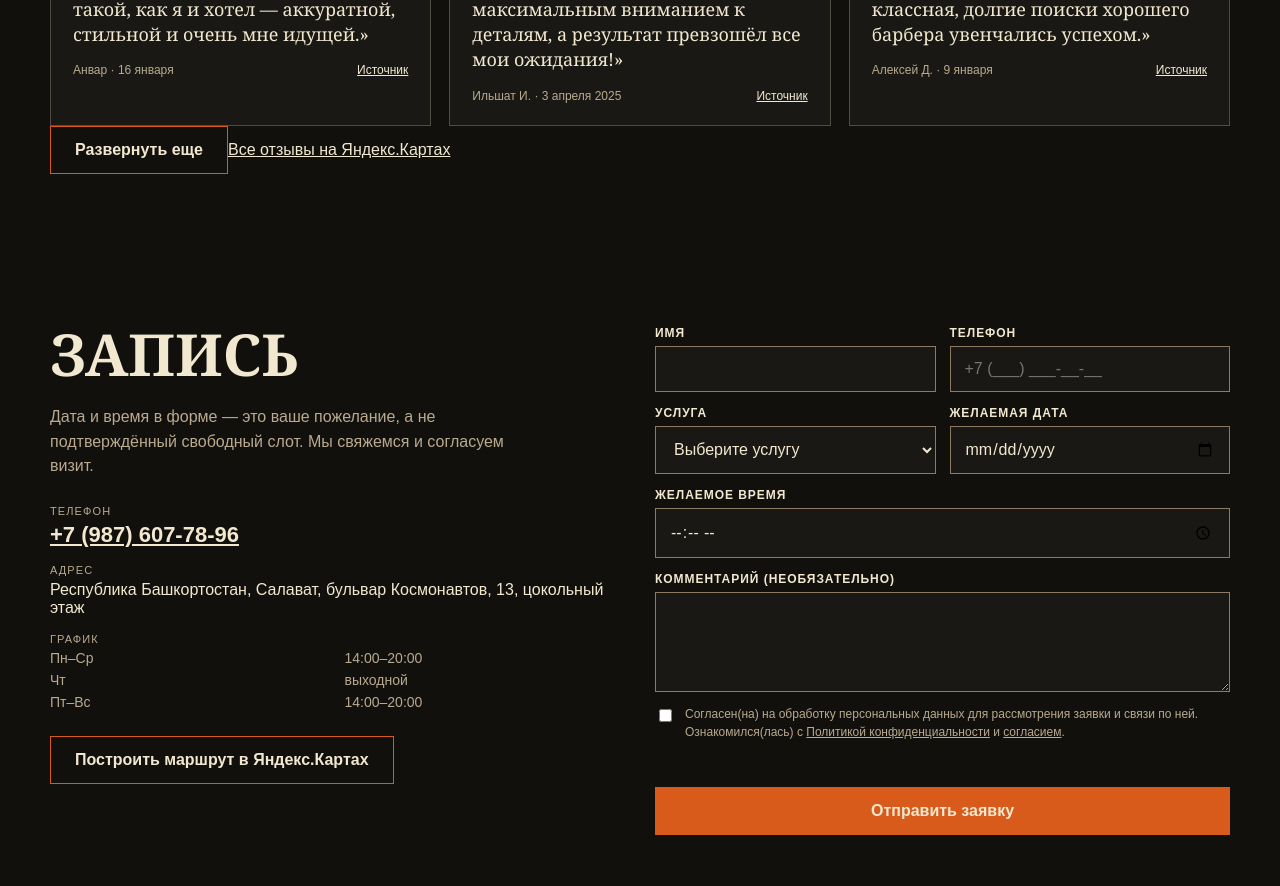
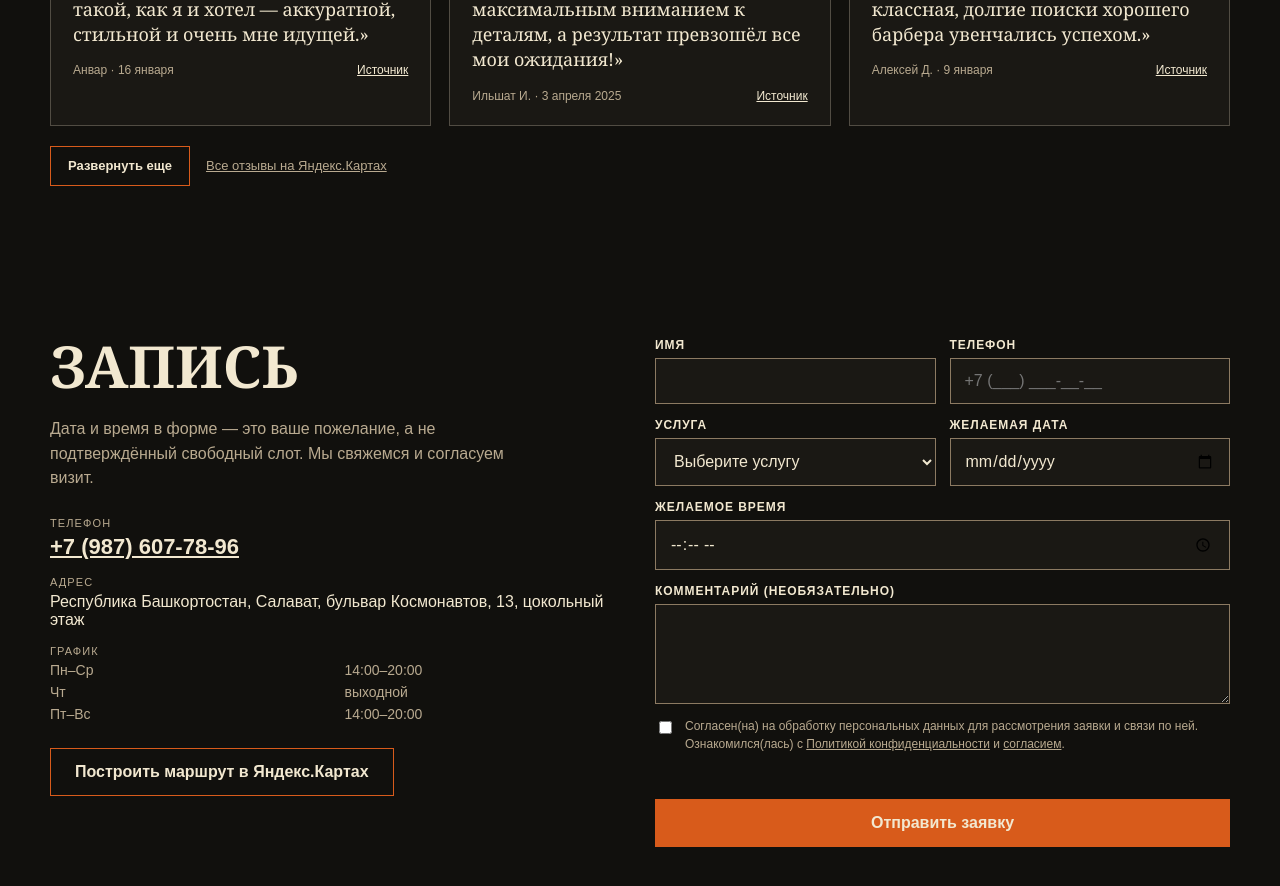
Before and after one commit to ezixxxgame-cmyk/b-b, a Next.js app: page / in a window 1280 px wide. Shown: the part 3320-4206 px from the top of the page. Built offline with nearby package versions, Linux system fonts and the light colour scheme.

Commit message:
Update reviews and favicon

```diff
--- a/app/globals.css
+++ b/app/globals.css
@@ -71,7 +71,9 @@ button { cursor: pointer; }
 .review blockquote { margin: 16px 0; font: 18px/1.4 Georgia, serif; }
 .review footer { display: flex; justify-content: space-between; gap: 8px; color: var(--muted); font-size: 12px; }
 .review a { color: var(--paper); }
-.reviews-link { margin-top: 20px; }
+.reviews-actions { display: flex; flex-wrap: wrap; align-items: center; gap: 16px; margin-top: 20px; }
+.reviews-expand { min-height: 40px; padding: 0 17px; font-size: 13px; }
+.reviews-link { color: var(--muted); font-size: 13px; }
 
 .contact-grid { display: grid; grid-template-columns: 1fr 1fr; gap: 30px; }
 .contact-list { display: grid; gap: 16px; margin: 26px 0; }
@@ -92,7 +94,6 @@ button { cursor: pointer; }
 .footer { padding: 28px 0 42px; background: var(--ink); color: var(--muted); font-size: 12px; }
 .footer-row { display: flex; justify-content: space-between; gap: 16px; flex-wrap: wrap; }
 .footer a { color: var(--paper); }
-.sticky-cta { display: none; }
 
 @media (max-width: 800px) {
   .nav-links { display: none; }
@@ -104,8 +105,6 @@ button { cursor: pointer; }
   .gallery, .contact-grid, .services, .reviews { grid-template-columns: 1fr; }
   .benefits { grid-template-columns: repeat(2, minmax(0, 1fr)); }
   .form-grid { grid-template-columns: 1fr; }
-  .sticky-cta { display: flex; position: fixed; right: 12px; bottom: 12px; left: 12px; z-index: 20; }
-  .sticky-cta .btn { width: 100%; box-shadow: var(--shadow); }
 }
 
 @media (prefers-reduced-motion: reduce) {
```
